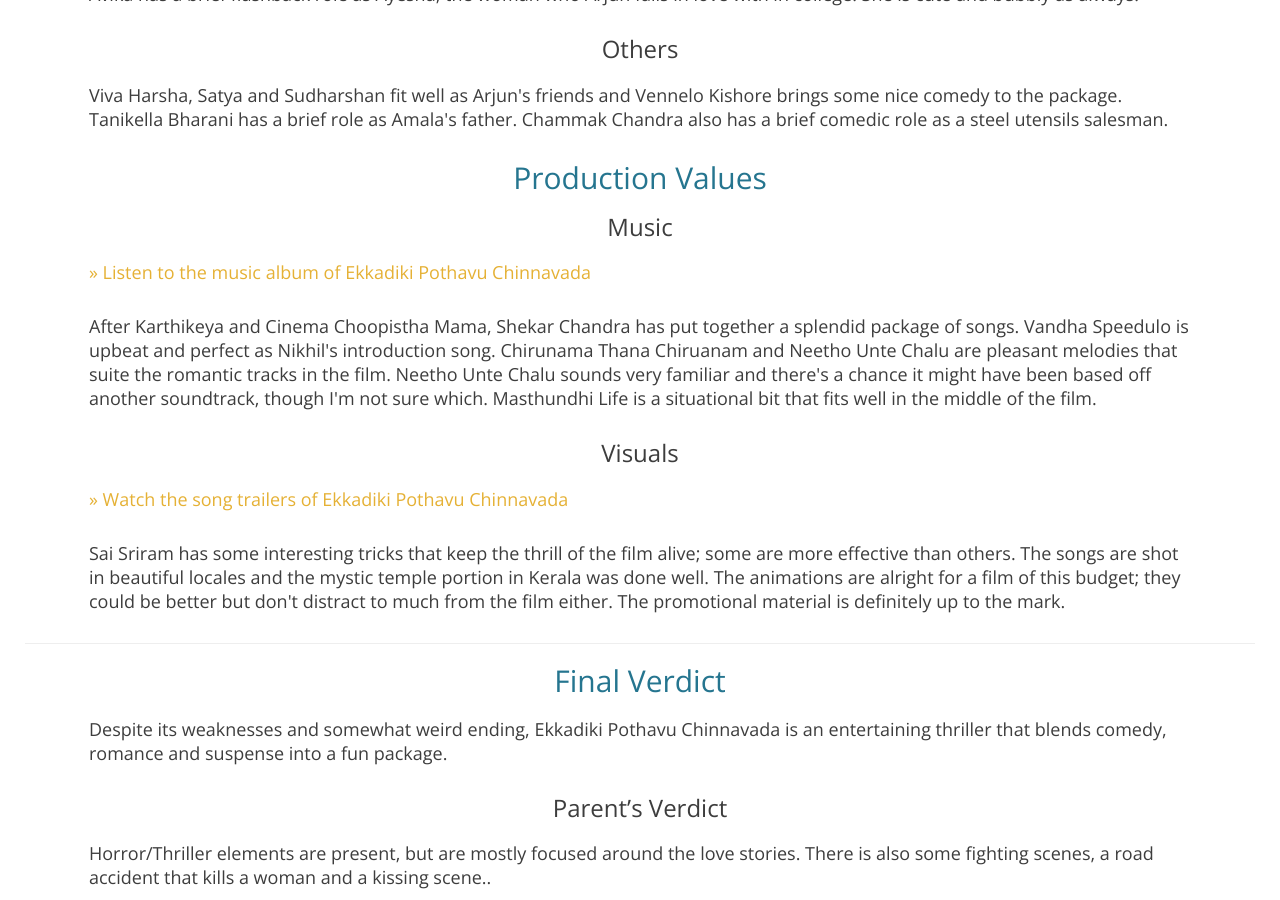
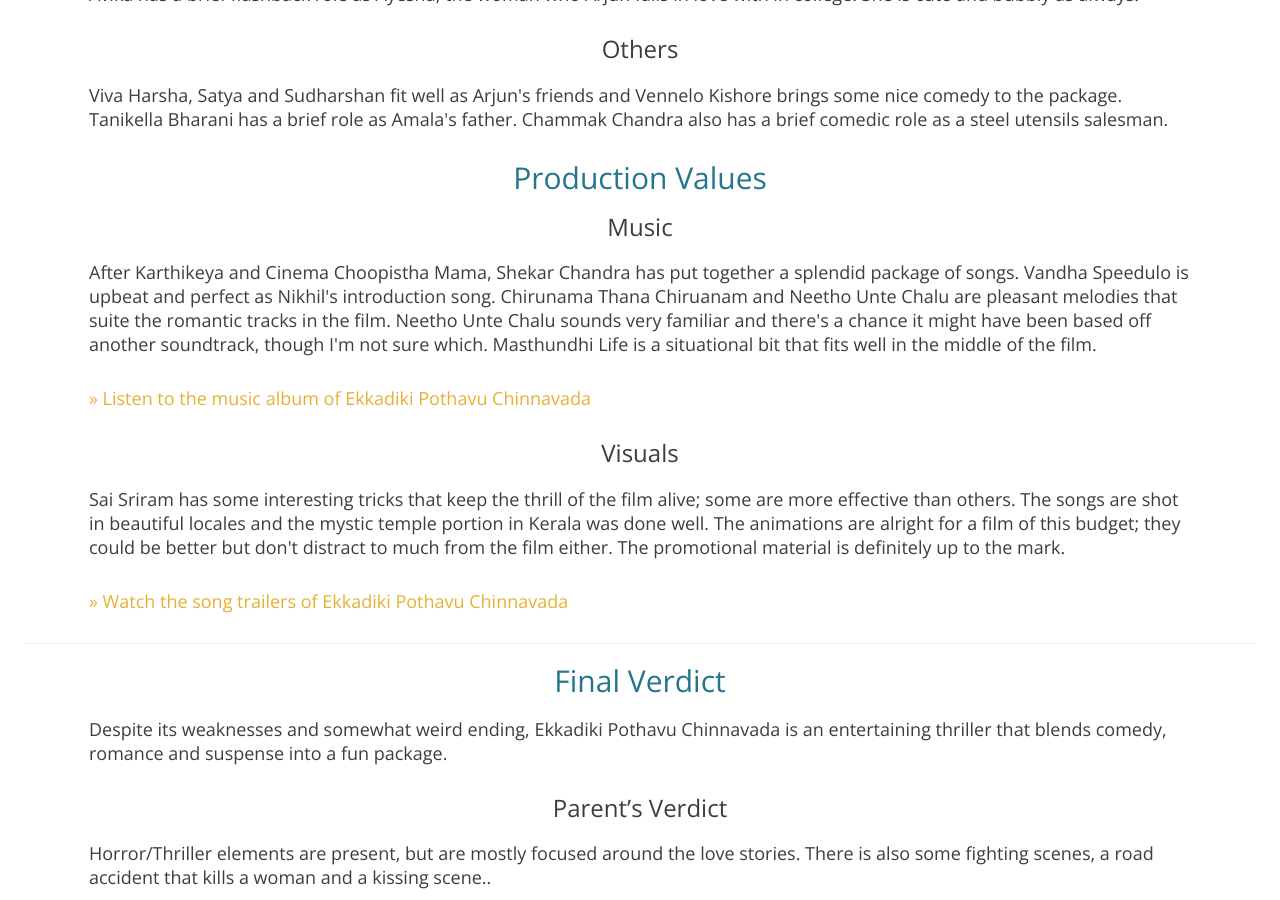
Before and after one commit to revanthkolli/manasulomaatalu, a Jekyll site: the page built from _posts/2016-11-25-Ekkadiki-Pothavu-Chinnavada.md, in a window 1280 px wide and 900 px high, scrolled down 1540 px. Built offline with Jekyll 4.4.1, drawn with Linux system fonts in a browser that asks for light colours; nearby versions of some CDN libraries; some web fonts are replaced.

Commit message:
Updated links

```diff
--- a/_posts/2016-11-25-Ekkadiki-Pothavu-Chinnavada.md
+++ b/_posts/2016-11-25-Ekkadiki-Pothavu-Chinnavada.md
@@ -32,11 +32,11 @@ year: 2016
 <p>Viva Harsha, Satya and Sudharshan fit well as Arjun's friends and Vennelo Kishore brings some nice comedy to the package. Tanikella Bharani has a brief role as Amala's father. Chammak Chandra also has a brief comedic role as a steel utensils salesman.</p>
 <h2><span class="review_header">Production Values</span></h2>
 <h3>Music</h3>
+<p>After Karthikeya and Cinema Choopistha Mama, Shekar Chandra has put together a splendid package of songs. Vandha Speedulo is upbeat and perfect as Nikhil's introduction song. Chirunama Thana Chiruanam and Neetho Unte Chalu are pleasant melodies that suite the romantic tracks in the film. Neetho Unte Chalu sounds very familiar and there's a chance it might have been based off another soundtrack, though I'm not sure which. Masthundhi Life is a situational bit that fits well in the middle of the film.</p>
 <a href="https://youtu.be/elPvlH3vGVM" target="_blank">>> Listen to the  music album of {{ page.title }}</a>
-<p>After Karthikeya and Cinema Choopistha Mama, Shekar Chandra has put together a splendid package of songs. Vandha Speedulo is upbeat and perfect as Nikhil's introduction song. Chirunama Thana Chiruanam and Neetho Unte Chalu are pleasant melodies that suite the romantic tracks in the film. Neetho Unte Chalu sounds very familiar and there's a chance it might have been based off another soundtrack, though I'm not sure which. Masthundhi Life is a situational bit that fits well in the middle of the film.</p>
 <h3>Visuals</h3>
+<p>Sai Sriram has some interesting tricks that keep the thrill of the film alive; some are more effective than others. The songs are shot in beautiful locales and the mystic temple portion in Kerala was done well. The animations are alright for a film of this budget; they could be better but don't distract to much from the film either. The promotional material is definitely up to the mark.</p>
 <a href="https://youtu.be/iJgixb2nUIo" target="_blank">>> Watch the song trailers of {{ page.title }}</a>
-<p>Sai Sriram has some interesting tricks that keep the thrill of the film alive; some are more effective than others. The songs are shot in beautiful locales and the mystic temple portion in Kerala was done well. The animations are alright for a film of this budget; they could be better but don't distract to much from the film either. The promotional material is definitely up to the mark.</p>
 <hr />
 <h2><span class="review_header">Final Verdict</span></h2>
 <p>Despite its weaknesses and somewhat weird ending, Ekkadiki Pothavu Chinnavada is an entertaining thriller that blends comedy, romance and suspense into a fun package.</p>
```
Also changed, not shown: 1 other file.
